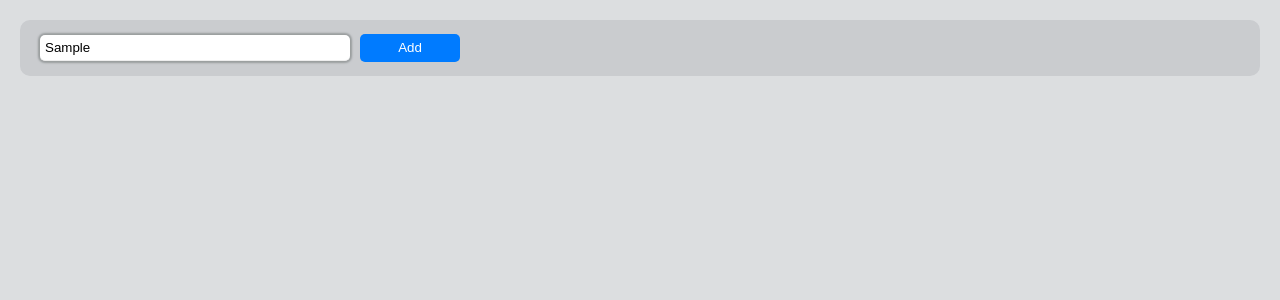
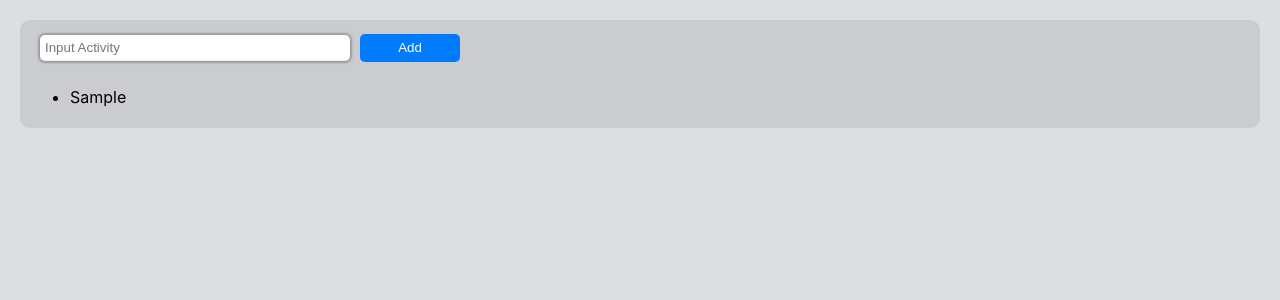
Before and after one commit to Sendii/activity, a React (Create React App) app: page / in a window 1280 px wide. Both pictures are taken after typing "Sample" into the empty fields and a click on the button "Add". Shown: the top 300 px of the page. Built offline with nearby package versions, Linux system fonts and the light colour scheme.

Commit message:
onclick show list data

```diff
--- a/src/component/Index.js
+++ b/src/component/Index.js
@@ -4,23 +4,37 @@ class Index extends React.Component{
 		super(props)
 		this.state = {
 			counter: 0,
+			activity: '',
 			data: []
 		}
 	}
-	changeData = () => {
+	submitData = () => {
 		this.state.data.push({
-			name: 'nama 10'
+			name_activity: this.state.activity
 		})
 		this.setState({
+			activity: '',
 			counter: this.state.counter + 1
 		})
 		console.log(this.state.data)
 	}
+	changeValue = (e) => {
+		this.setState({
+			activity: e.target.value
+		})
+	}
 	render(){
+	const content = Object.entries(this.state.data).map((v, k) => {
+		return <li key={k}>{v[1].name_activity}</li>
+	})
 		return(
 			<div className="row">
-				<input className="form-control" placeholder="Input Activity" type="text" />
-				<button className="btn-submit" onClick={this.changeData}>Add</button>
+				<input className="form-control" value={this.state.activity} onChange={this.changeValue} placeholder="Input Activity" type="text" />
+				<button className="btn-submit" onClick={this.submitData}>Add</button>
+
+				<ul>
+				{content}
+				</ul>
 			</div>
 			)
 	}
```
